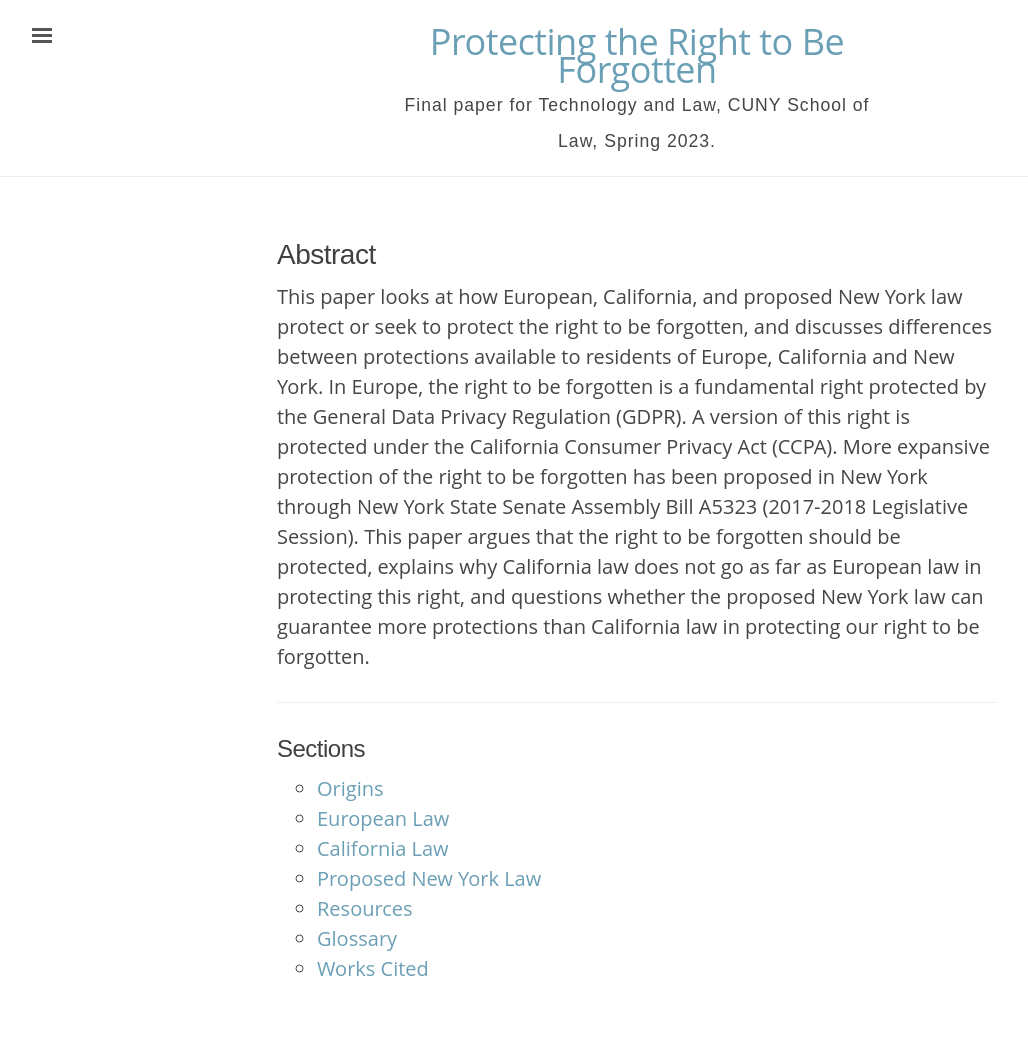
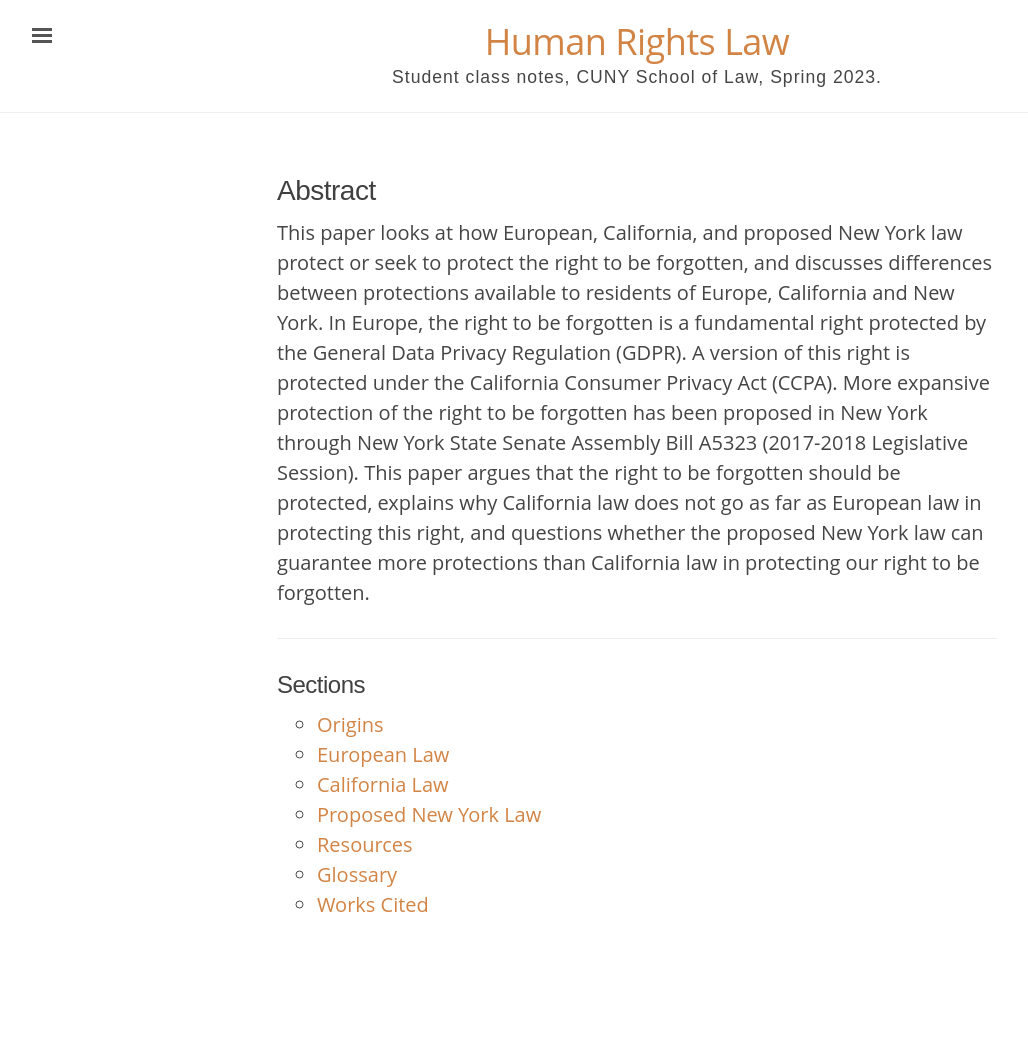
Before and after one commit to binipringle/human-rights-law, a Jekyll site: the page built from index.html, in a window 1280 px wide. Shown: the whole page, without its empty margins (3-1031 px from the left). Built offline with Jekyll 4.4.1, drawn with Linux system fonts in a browser that asks for light colours; after the commit the page ends 1000 px from its top, so only the background shows below that.

Commit message:
changed title

```diff
--- a/_config.yml
+++ b/_config.yml
@@ -1,9 +1,9 @@
 # Built with Jekyll 3.6.0
 
 # Setupš
-title:               'Protecting the Right to Be Forgotten'
-tagline:             'Final paper for Technology and Law, CUNY School of Law, Spring 2023.'
-description:         'A look at protection of the right to be forgotten in European, California, and proposed New York law.'
+title:               'Human Rights Law'
+tagline:             'Student class notes, CUNY School of Law, Spring 2023.'
+description:         'Notes I took in class'
 url:                 'https://github.com/binipringle'
 baseurl:             '/right-to-be-forgotten'
 
@@ -14,7 +14,7 @@ author:
   email:             sabina.pringle@gmail.com
 
 # Color scheme. Options: red, orange, magenta, cyan, blue, brown
-color-scheme: blue
+color-scheme: orange
 
 # Permalinks
 permalink: pretty
```
